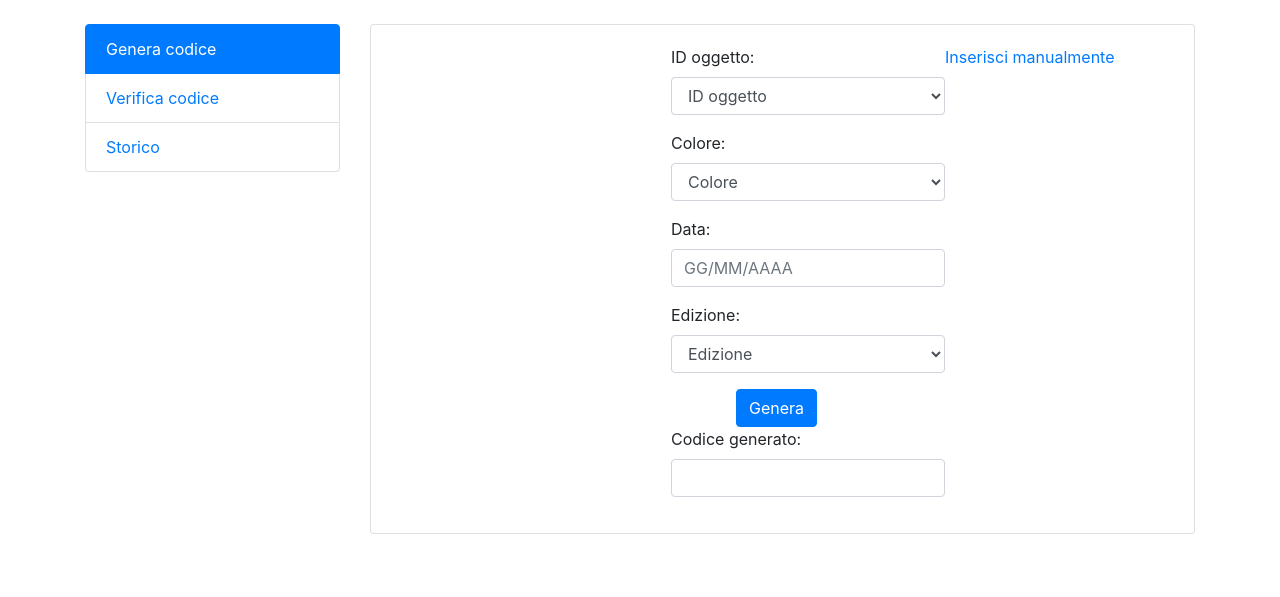
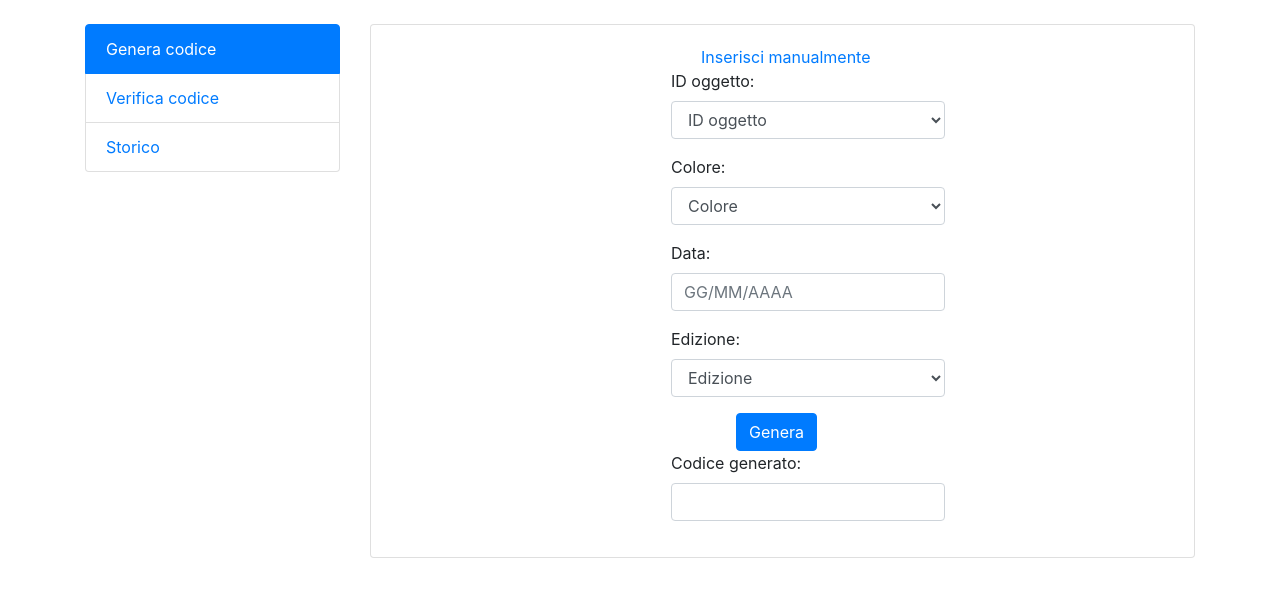
Before and after one commit to francesco97x/prova, a PHP site: page / in a window 1280 px wide. Shown: the part 56-653 px from the top of the page. Run offline with PHP 8.4, Linux system fonts and the light colour scheme; data that the repository does not hold is empty; some libraries are stand-ins or nearby versions.

Commit message:
Add files via upload

```diff
--- a/css/style.css
+++ b/css/style.css
@@ -6,8 +6,15 @@ margin-left: 280px;
 float:left;
 
 }
+   #inserisci{
+ margin-left: 310px;
+
+  }
 
  }
+
+
+
 
 
 #firstbutton {
--- a/css/style3.css
+++ b/css/style3.css
@@ -1,3 +1,5 @@
+
+
  label {
     display: block;
     font: 1rem 'Fira Sans', sans-serif;
```
